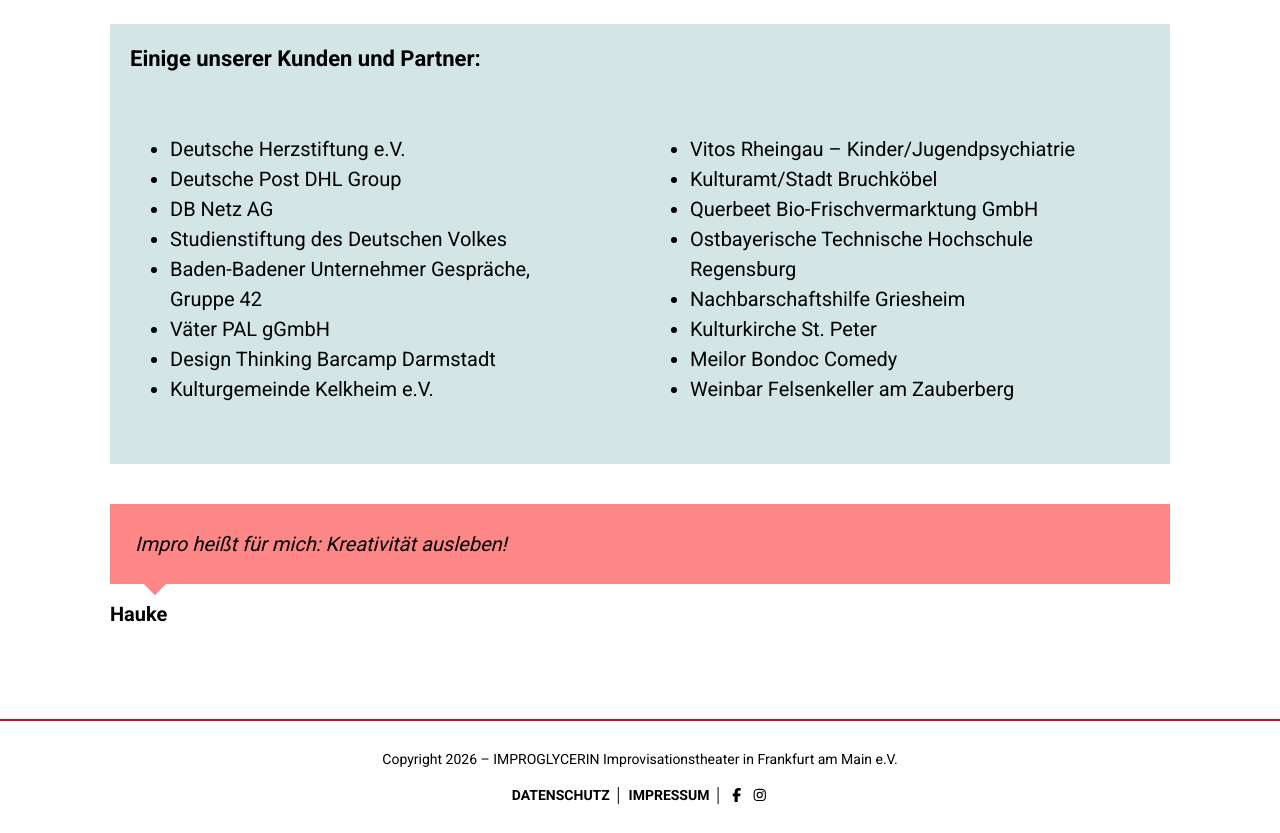
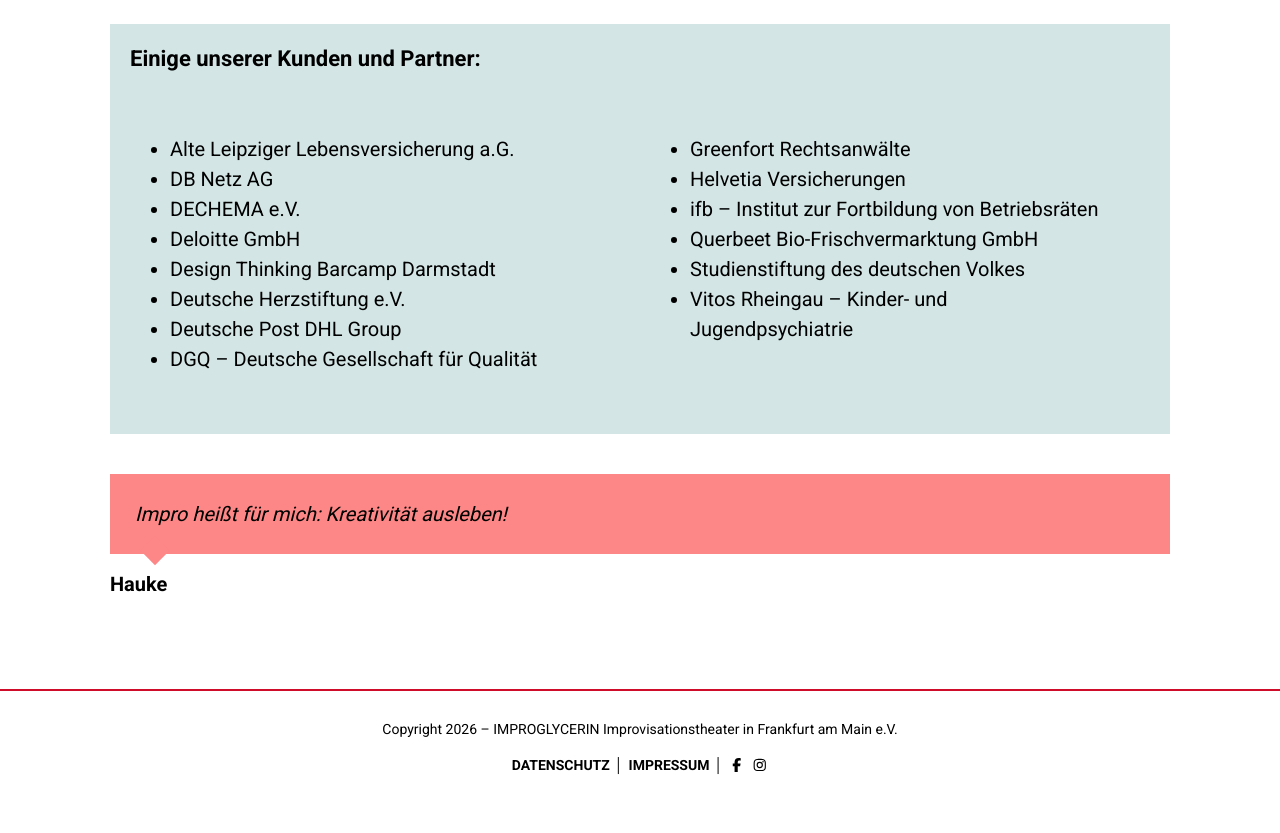
Before and after one commit to Birdy2014/improglycerin.de, a Next.js app: page /business in a window 1280 px wide. Shown: the part 1320-2153 px from the top of the page. After the commit the page ends 2123 px from the top, so only its background shows below. Built offline with nearby package versions, Linux system fonts and the light colour scheme.

Commit message:
Update customer list

```diff
--- a/app/business/page.tsx
+++ b/app/business/page.tsx
@@ -107,22 +107,20 @@
           Einige unserer Kunden und Partner:
         </h2>
         <ul className={styles.customerList}>
+          <li>Alte Leipziger Lebensversicherung a.G.</li>
+          <li>DB Netz AG</li>
+          <li>DECHEMA e.V.</li>
+          <li>Deloitte GmbH</li>
+          <li>Design Thinking Barcamp Darmstadt</li>
           <li>Deutsche Herzstiftung e.V.</li>
           <li>Deutsche Post DHL Group</li>
-          <li>DB Netz AG</li>
-          <li>Studienstiftung des Deutschen Volkes</li>
-          <li>Baden-Badener Unternehmer Gespräche, Gruppe 42</li>
-          <li>Väter PAL gGmbH</li>
-          <li>Design Thinking Barcamp Darmstadt</li>
-          <li>Kulturgemeinde Kelkheim e.V.</li>
-          <li>Vitos Rheingau – Kinder/Jugendpsychiatrie</li>
-          <li>Kulturamt/Stadt Bruchköbel</li>
+          <li>DGQ – Deutsche Gesellschaft für Qualität</li>
+          <li>Greenfort Rechtsanwälte</li>
+          <li>Helvetia Versicherungen</li>
+          <li>ifb – Institut zur Fortbildung von Betriebsräten</li>
           <li>Querbeet Bio-Frischvermarktung GmbH</li>
-          <li>Ostbayerische Technische Hochschule Regensburg</li>
-          <li>Nachbarschaftshilfe Griesheim</li>
-          <li>Kulturkirche St. Peter</li>
-          <li>Meilor Bondoc Comedy</li>
-          <li>Weinbar Felsenkeller am Zauberberg</li>
+          <li>Studienstiftung des deutschen Volkes</li>
+          <li>Vitos Rheingau – Kinder- und Jugendpsychiatrie</li>
         </ul>
       </div>
 
```
